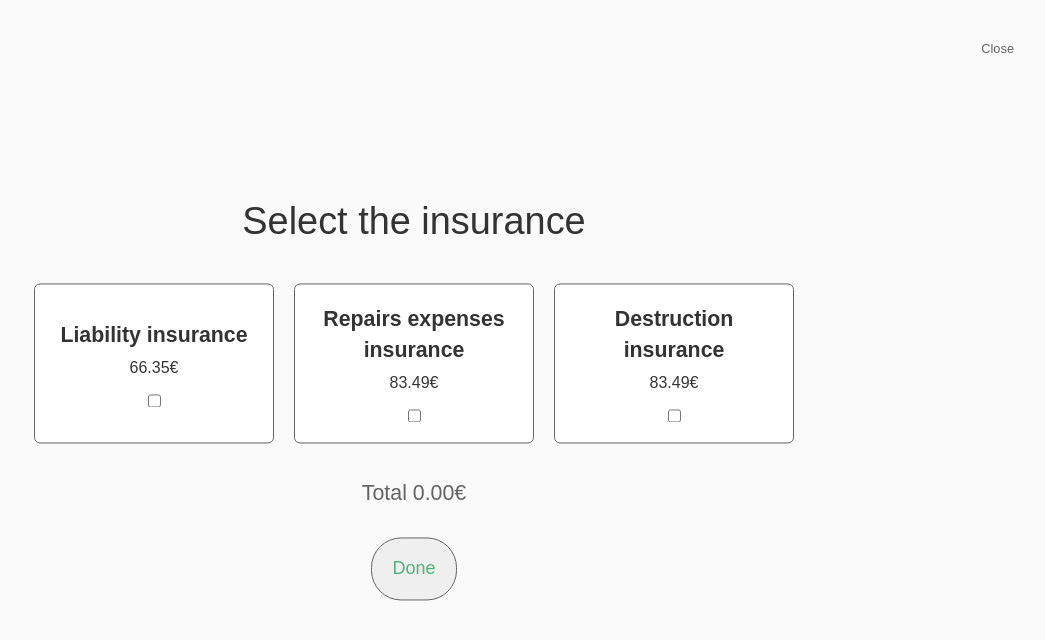
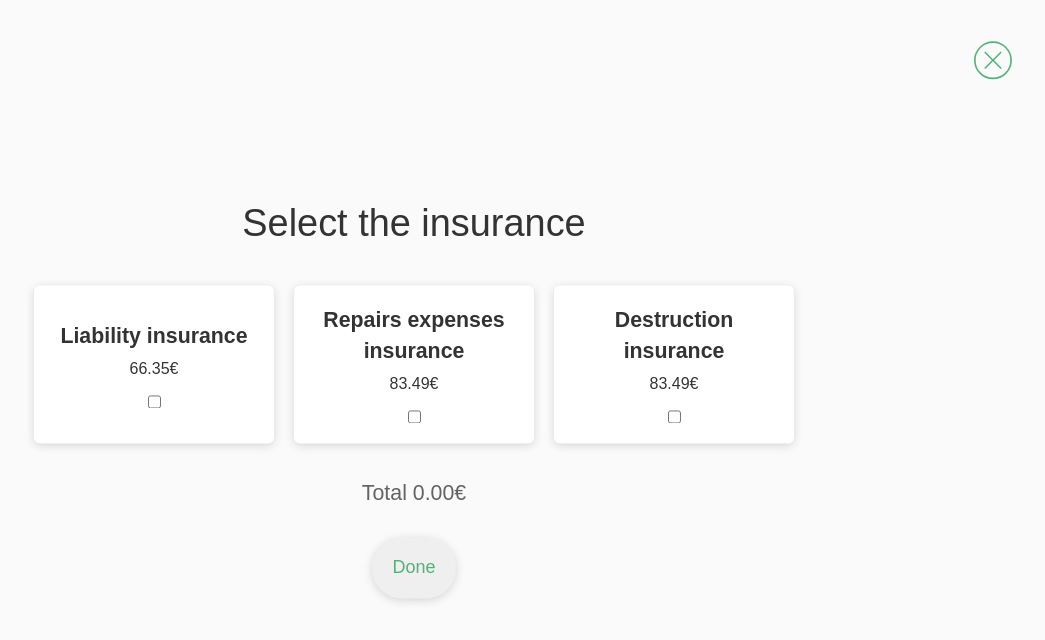
Before and after one commit to aleksiliu/react-front-end-coding-task, a React (Create React App) app: page / in a window 1280 px wide. Both pictures are taken after a click on the button "See more". Shown: the top 640 px of the page, without its empty margins (226-1271 px from the left). Built offline with nearby package versions, Linux system fonts and the light colour scheme.

Commit message:
Update styles

```diff
--- a/src/components/Button.css
+++ b/src/components/Button.css
@@ -15,7 +15,8 @@
 }
 
 .secondary {
-  border: 1px solid #636363;
+  border: none;
+  box-shadow: 0 2px 10px 0 rgba(0, 0, 0, 0.15);
   padding: 20px;
   font-size: 18px;
   border-radius: 30px;
--- a/src/components/Checkbox.css
+++ b/src/components/Checkbox.css
@@ -2,7 +2,7 @@ label {
   padding: 20px;
   border-radius: 6px;
   background: #fff;
-  border: 1px solid #636363;
+  box-shadow: 0 2px 10px 0 rgba(0, 0, 0, 0.15);
   text-align: center;
   display: flex;
   justify-content: center;
--- a/src/components/Checkbox.js
+++ b/src/components/Checkbox.js
@@ -1,13 +1,7 @@
 import React from 'react';
 import './Checkbox.css';
 
-const Checkbox = ({
-  type = 'checkbox',
-  value,
-  isChecked,
-  onChange,
-  children
-}) => (
+const Checkbox = ({ type = 'checkbox', value, isChecked, onChange }) => (
   <input type={type} name="isChecked" checked={isChecked} onChange={onChange} />
 );
 
--- a/src/components/Modal.css
+++ b/src/components/Modal.css
@@ -34,4 +34,5 @@
   top: 40px;
   right: 40px;
   font-size: 0.8em;
+  width: 40px;
 }
--- a/src/components/Modal.js
+++ b/src/components/Modal.js
@@ -1,13 +1,12 @@
 import React from 'react';
 import './Modal.css';
 import Button from './Button';
+import close from '../img/close.svg';
 
 const Modal = ({ handleClose, show, children }) => {
   return (
     <div className={show ? 'modal show' : 'modal hide'}>
-      <p className="close" onClick={handleClose}>
-        Close
-      </p>
+      <img src={close} alt="" className="close" onClick={handleClose} />
       <section className="modal-main">
         {children}
         <Button variant="secondary" onClick={handleClose}>
```
Also changed, not shown: src/img/close.svg (added).
